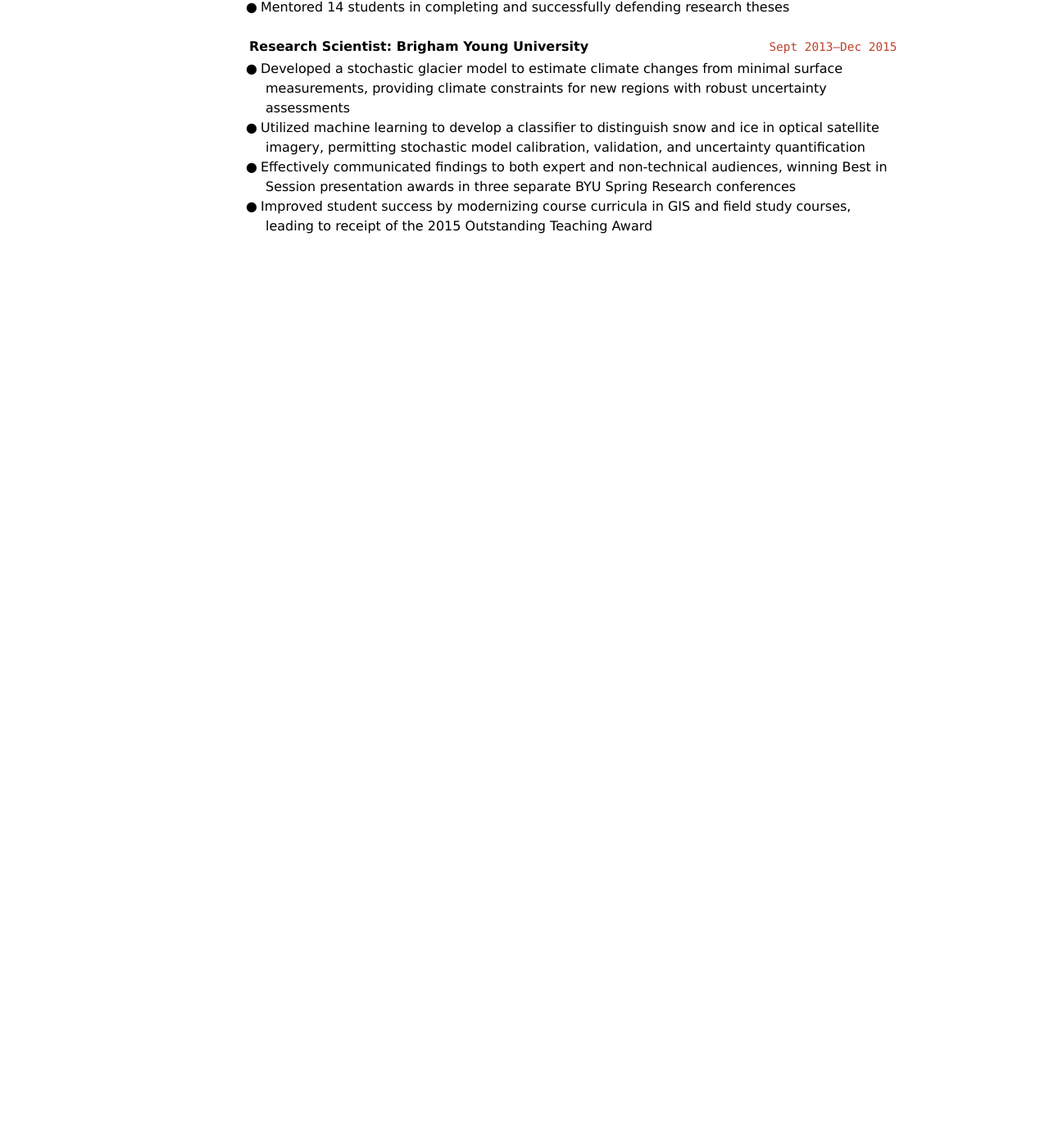
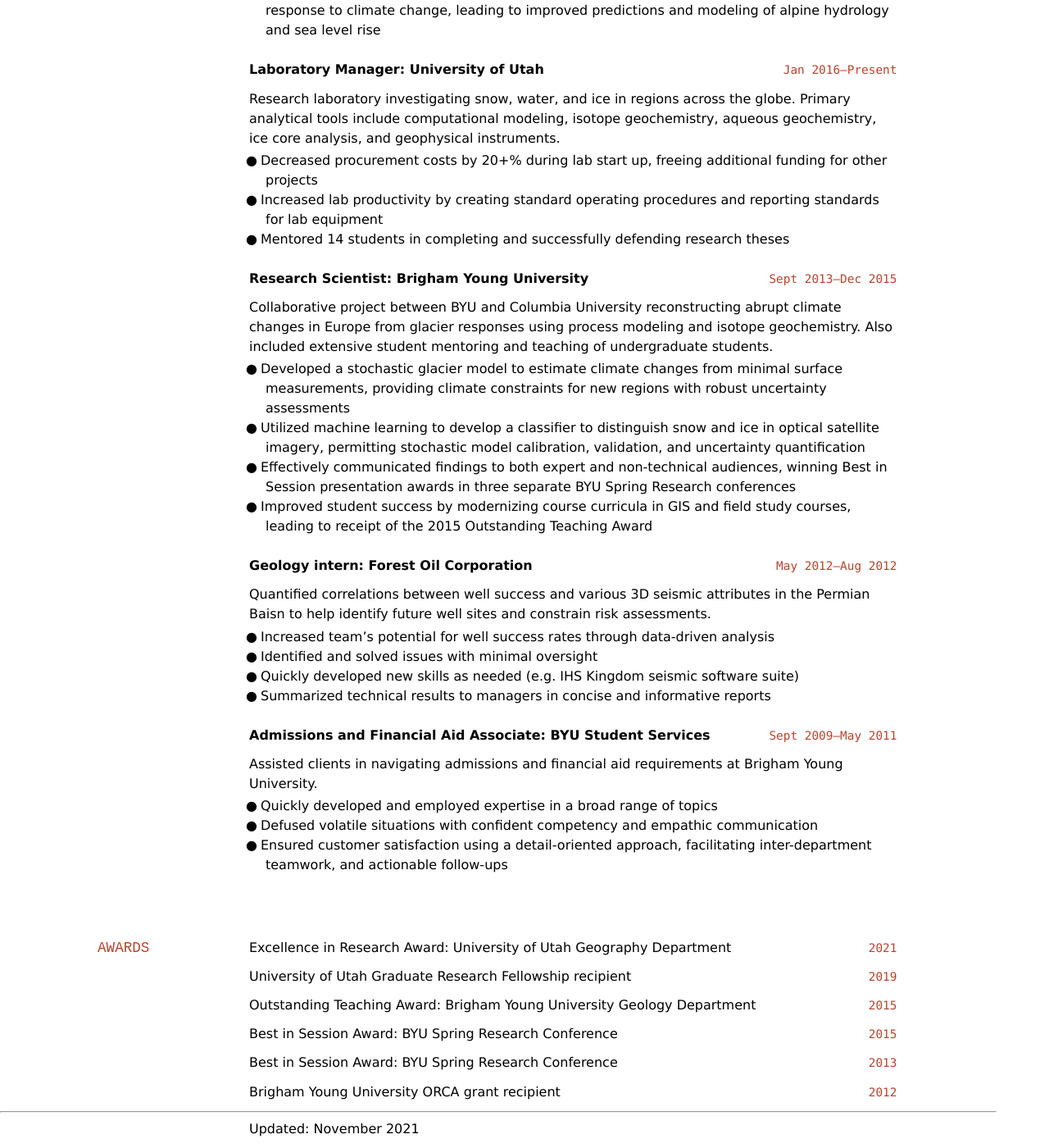
Before and after one commit to durbank/durbank.github.io, a Jekyll site: the page built from cv/resume.md, in a window 1280 px wide and 1400 px high, scrolled down 1118 px. Shown: the whole window at 82% size. Built offline with Jekyll 4.4.1, drawn with Linux system fonts in a browser that asks for light colours; before the commit the page ends 1430 px from its top, so only the background shows below that; some of the changed text lies outside the part shown.

Commit message:
Revert "Resume submitted to headhunter"
This reverts commit 9c483a3defdc228c48e55d15b05ed25ae073652c.

Reverts resume changes for bayer headunter

```diff
--- a/cv/resume.md
+++ b/cv/resume.md
@@ -12,13 +12,15 @@
 
 ---
 
-Earth and climate scientist with 7+ years experience leveraging remote sensing, AI, and modeling to provide data-driven solutions to geospatial and environmental problems.
+## SUMMARY
+
+Earth and climate scientist with 7+ years experience leveraging remote sensing, AI, and computational modeling to provide data-driven solutions to geospatial and environmental problems.
 
 ## SKILLS
 
 **Programming languages:** Python, R, MATLAB, bash scripting, version control systems \
 **Computing:** High-performance computing, Linux environments, PyMC3, data visualization \
-**Statistics:** Geospatial analysis, time series analysis, machine learning, Bayesian inference \
+**Statistics:** Geospatial analysis, time series analysis, machine learning, probabilistic programming, Bayesian inference \
 **Data types:** GIS, geospatial data, climate models, VNIR imagery, radar, remote sensing
 
 ## EDUCATION
@@ -41,8 +43,8 @@
 `Sept 2016–Present`
 **Research Scientist: University of Utah**
 
-<!-- Leveraging remote sensing, spatiotemporal statistics, geochemistry, and computational modeling to explore polar and alpine glacier responses to climate change.
-Additionally taught both undergraduate and graduate courses in a variety of topics. -->
+Leveraging remote sensing, spatiotemporal statistics, geochemistry, and computational modeling to explore polar and alpine glacier responses to climate change.
+Additionally taught both undergraduate and graduate courses in a variety of topics.
 
 - Led three interdisciplinary science teams with diverse expertise across 4 organizations, resulting in 7 publications and the 2021 Excellence in Research Award from the University of Utah
 - Developed an automated probabilistic computer vision method to reconstruct polar precipitation time series from radar imagery, increasing available data by a factor of 300
@@ -52,8 +54,8 @@
 `Jan 2016–Present`
 **Laboratory Manager: University of Utah**
 
-<!-- Research laboratory investigating snow, water, and ice in regions across the globe.
-Primary analytical tools include computational modeling, isotope geochemistry, aqueous geochemistry, ice core analysis, and geophysical instruments. -->
+Research laboratory investigating snow, water, and ice in regions across the globe.
+Primary analytical tools include computational modeling, isotope geochemistry, aqueous geochemistry, ice core analysis, and geophysical instruments.
 
 - Decreased procurement costs by 20+% during lab start up, freeing additional funding for other projects
 - Increased lab productivity by creating standard operating procedures and reporting standards for lab equipment
@@ -62,15 +64,15 @@
 `Sept 2013–Dec 2015`
 **Research Scientist: Brigham Young University**
 
-<!-- Collaborative project between BYU and Columbia University reconstructing abrupt climate changes in Europe from glacier responses using process modeling and isotope geochemistry.
-Also included extensive student mentoring and teaching of undergraduate students. -->
+Collaborative project between BYU and Columbia University reconstructing abrupt climate changes in Europe from glacier responses using process modeling and isotope geochemistry.
+Also included extensive student mentoring and teaching of undergraduate students.
 
 - Developed a stochastic glacier model to estimate climate changes from minimal surface measurements, providing climate constraints for new regions with robust uncertainty assessments
 - Utilized machine learning to develop a classifier to distinguish snow and ice in optical satellite imagery, permitting stochastic model calibration, validation, and uncertainty quantification
 - Effectively communicated findings to both expert and non-technical audiences, winning Best in Session presentation awards in three separate BYU Spring Research conferences
 - Improved student success by modernizing course curricula in GIS and field study courses, leading to receipt of the 2015 Outstanding Teaching Award
 
-<!-- `May 2012–Aug 2012`
+`May 2012–Aug 2012`
 **Geology intern: Forest Oil Corporation**
 
 Quantified correlations between well success and various 3D seismic attributes in the Permian Baisn to help identify future well sites and constrain risk assessments.
@@ -78,9 +80,9 @@
 - Increased team's potential for well success rates through data-driven analysis
 - Identified and solved issues with minimal oversight
 - Quickly developed new skills as needed (e.g. IHS Kingdom seismic software suite)
-- Summarized technical results to managers in concise and informative reports -->
+- Summarized technical results to managers in concise and informative reports
 
-<!-- `Sept 2009–May 2011`
+`Sept 2009–May 2011`
 **Admissions and Financial Aid Associate: BYU Student Services**
 
 Assisted clients in navigating admissions and financial aid requirements at Brigham Young University.
@@ -88,8 +90,33 @@
 - Quickly developed and employed expertise in a broad range of topics
 - Defused volatile situations with confident competency and empathic communication
 - Ensured customer satisfaction using a detail-oriented approach, facilitating inter-department teamwork, and actionable follow-ups
- -->
 
-<!-- ---
+## AWARDS
 
-Last updated: July 2021 -->
+`2021`
+Excellence in Research Award: University of Utah Geography Department
+
+`2019`
+University of Utah Graduate Research Fellowship recipient
+
+`2015`
+Outstanding Teaching Award: Brigham Young University Geology Department
+
+`2015`
+Best in Session Award: BYU Spring Research Conference
+
+`2013`
+Best in Session Award: BYU Spring Research Conference
+
+`2012`
+Brigham Young University ORCA grant recipient
+
+<!-- `2006`
+ConocoPhillips Scholarship recipient
+
+`2004`
+VFW Voice of Democracy Scholarship recipient -->
+
+---
+
+Updated: November 2021
```
